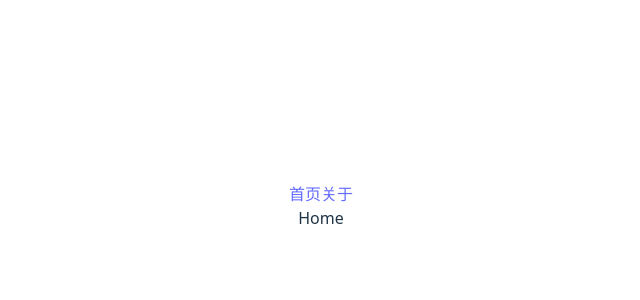
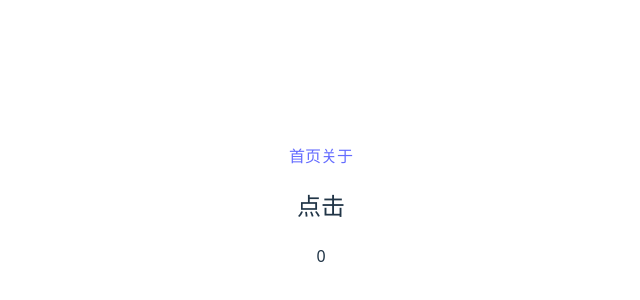
Before and after one commit to canlan527/vue3-admin-zf, a Vue app: page /home in a window 1280 px wide. Shown: the part 194-494 px from the top of the page, without its empty margins (319-959 px from the left). Built offline with nearby package versions, Linux system fonts and the light colour scheme.

Commit message:
feat: 配置pinia

```diff
--- a/package.json
+++ b/package.json
@@ -12,6 +12,7 @@
     "prepare": "husky"
   },
   "dependencies": {
+    "pinia": "^3.0.3",
     "pnpm": "^10.11.1",
     "vue": "^3.5.13",
     "vue-router": "^4.5.1"
--- a/src/main.ts
+++ b/src/main.ts
@@ -1,9 +1,13 @@
 import { createApp } from 'vue'
 import './style.css'
 import router from './router'
+import { createPinia } from 'pinia'
 import App from './App.vue'
 
 const app = createApp(App)
 
+const pinia = createPinia()
+
 app.use(router)
+app.use(pinia)
 app.mount('#app')
--- /dev/null
+++ b/src/stores/counter.ts
@@ -0,0 +1,15 @@
+import { defineStore } from 'pinia'
+import { ref } from 'vue'
+
+export const useCounterStore = defineStore('counter', () => {
+  // vue3 中的 setup 函数
+  const count = ref(0)
+  const increment = () => {
+    count.value++
+  }
+
+  return {
+    count,
+    increment
+  }
+})
--- a/src/views/Home.vue
+++ b/src/views/Home.vue
@@ -1,7 +1,14 @@
 <template>
-  <div>Home</div>
+  <div>
+    <h2 @click="counterStore.increment">点击</h2>
+    {{ counterStore.count }}
+  </div>
 </template>
 
-<script setup lang="ts"></script>
+<script setup lang="ts">
+import { useCounterStore } from '../stores/counter'
+
+const counterStore = useCounterStore()
+</script>
 
 <style scoped></style>
```
Also changed, not shown: 1 other file (tests, documents, lock files or other folders).
